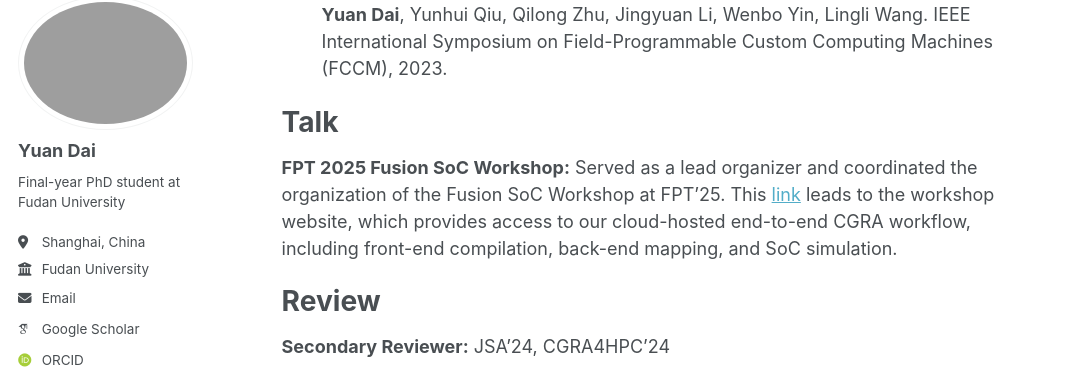
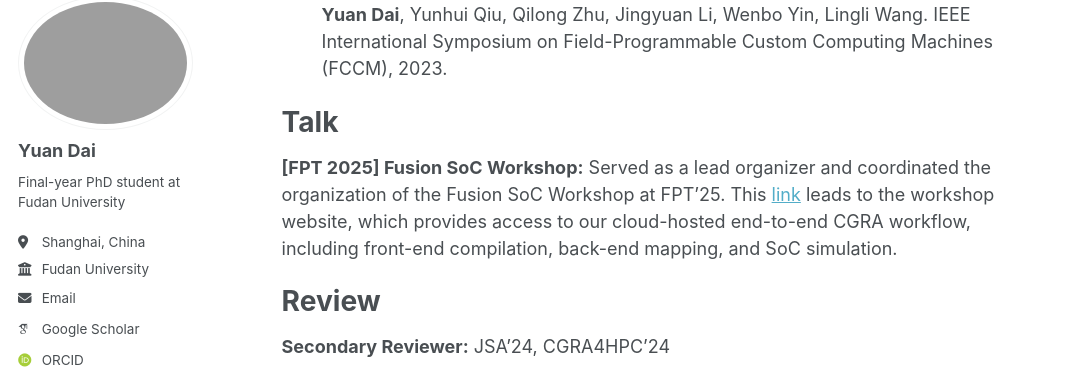
Before and after one commit to Dai-dirk/Dai-dirk.github.io, a Jekyll site: the page built from _pages/about.md, in a window 1280 px wide and 900 px high, scrolled down 1424 px. Shown: the part 103-472 px from the top of the window, without its empty margins (0-1087 px from the left). Built offline with Jekyll 4.4.1, drawn with Linux system fonts in a browser that asks for light colours; some web fonts are replaced.

```diff
--- a/_pages/about.md
+++ b/_pages/about.md
@@ -50,7 +50,7 @@ IEEE International Symposium on Field-Programmable Custom Computing Machines (FC
 
 Talk
 ======
-**FPT 2025 Fusion SoC Workshop:** Served as a lead organizer and coordinated the organization of the Fusion SoC Workshop at FPT'25. This [link](https://fpt-2025.lin.pub/) leads to the workshop website, which provides access to our cloud-hosted end-to-end CGRA workflow, including front-end compilation, back-end mapping, and SoC simulation.
+**[FPT 2025] Fusion SoC Workshop:** Served as a lead organizer and coordinated the organization of the Fusion SoC Workshop at FPT'25. This [link](https://fpt-2025.lin.pub/) leads to the workshop website, which provides access to our cloud-hosted end-to-end CGRA workflow, including front-end compilation, back-end mapping, and SoC simulation.
 
 Review
 ======
```
